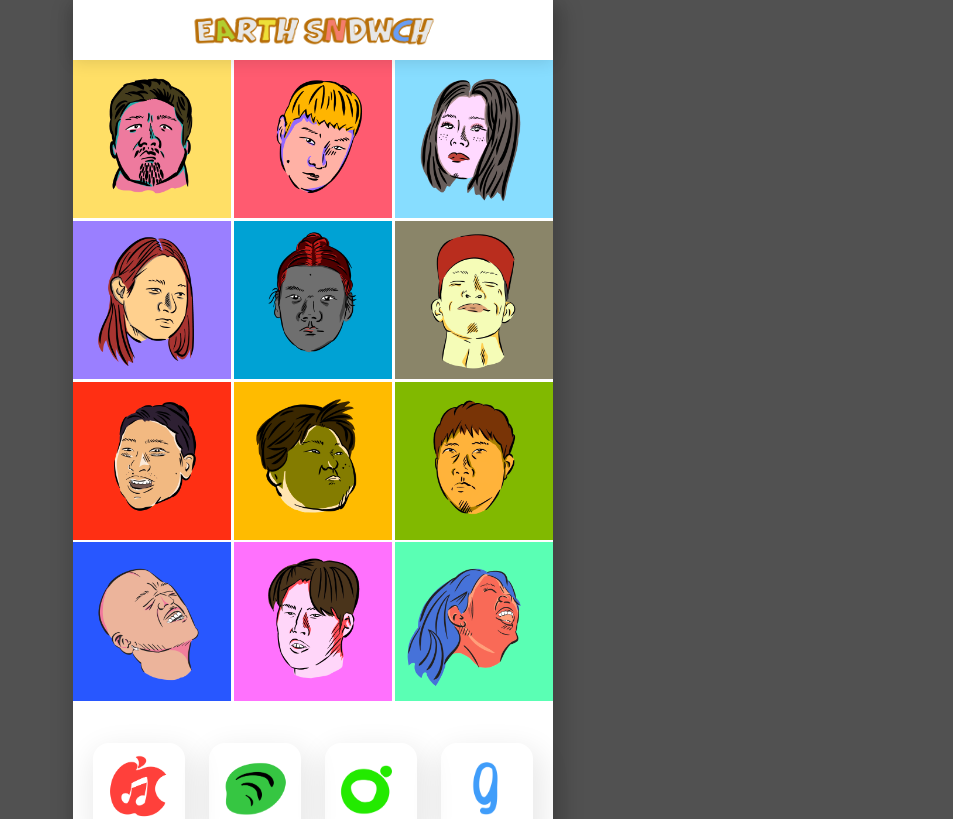
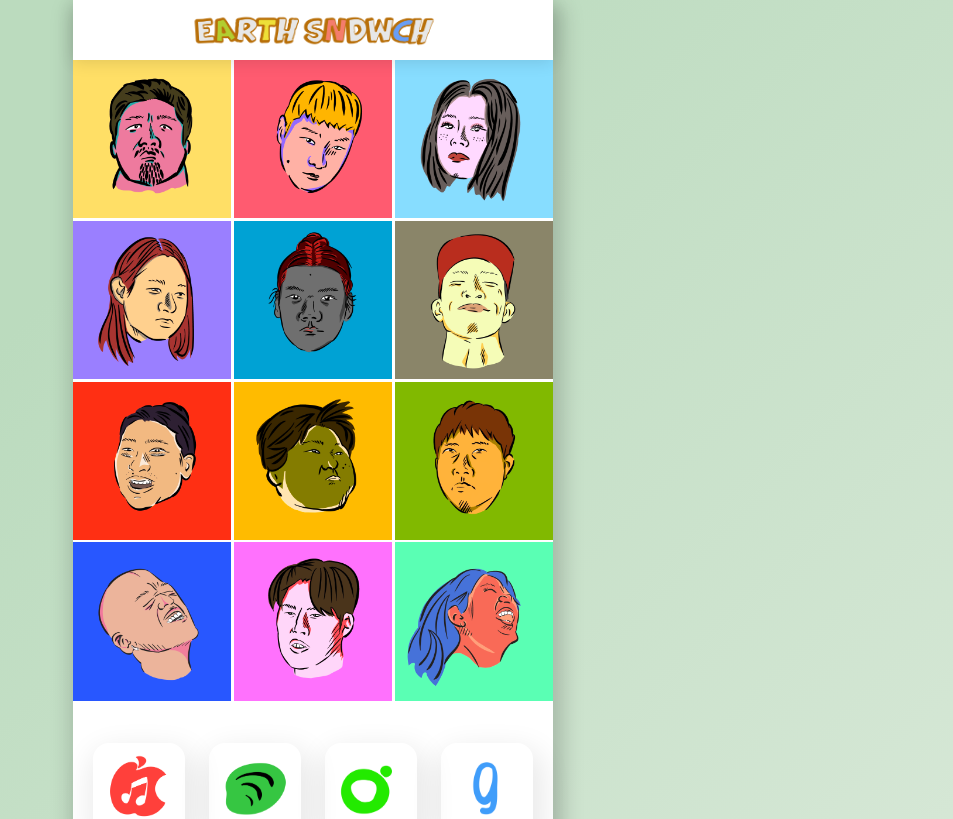
Before and after one commit to jongyunnn/earth-sandwitch, a Vue app: page / in a window 1280 px wide. Shown: the top 819 px of the page, without its empty margins (327-1280 px from the left). Built offline with nearby package versions, Linux system fonts and the light colour scheme.

Commit message:
feat: bg color

```diff
--- a/src/App.vue
+++ b/src/App.vue
@@ -52,7 +52,8 @@ body {
   width: 100vw;
   margin: 0 auto;
   position: relative;
-  background-color: #515151;
+  background-color: #deebdd;
+  background-image: linear-gradient(315deg, #deebdd 0%, #bbdbbe 74%);
 }
 
 #nav {
```
